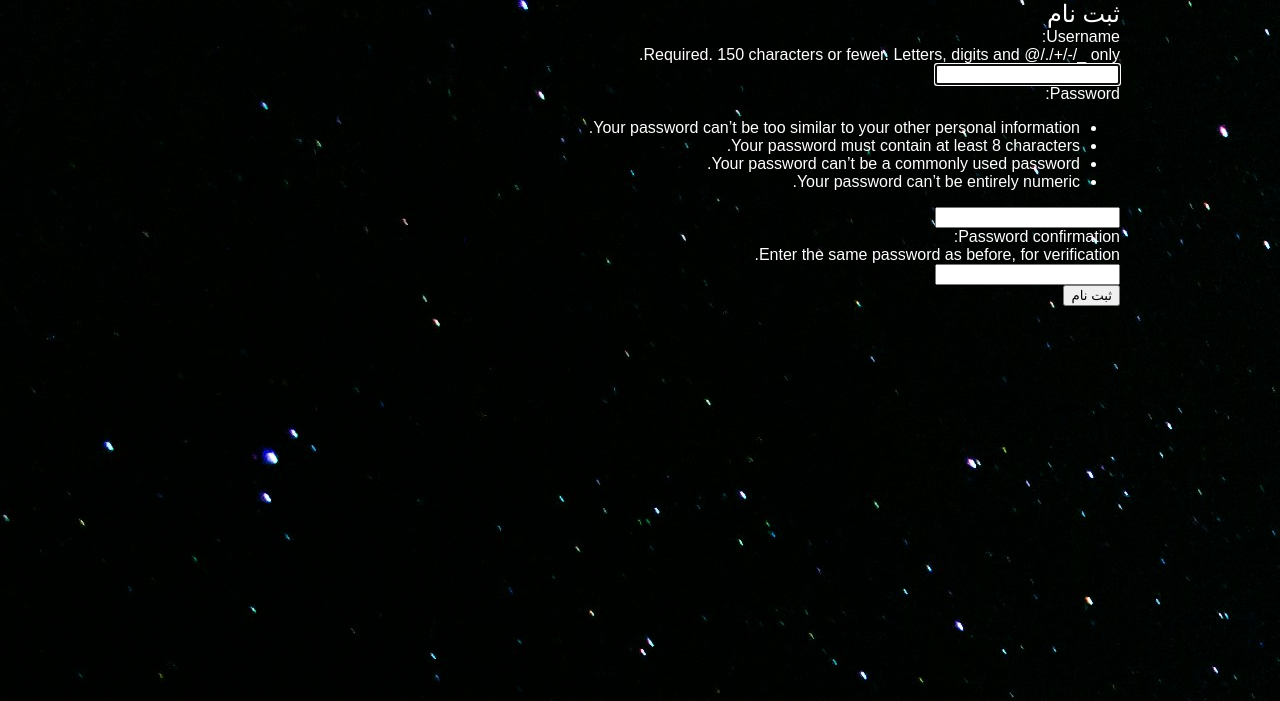
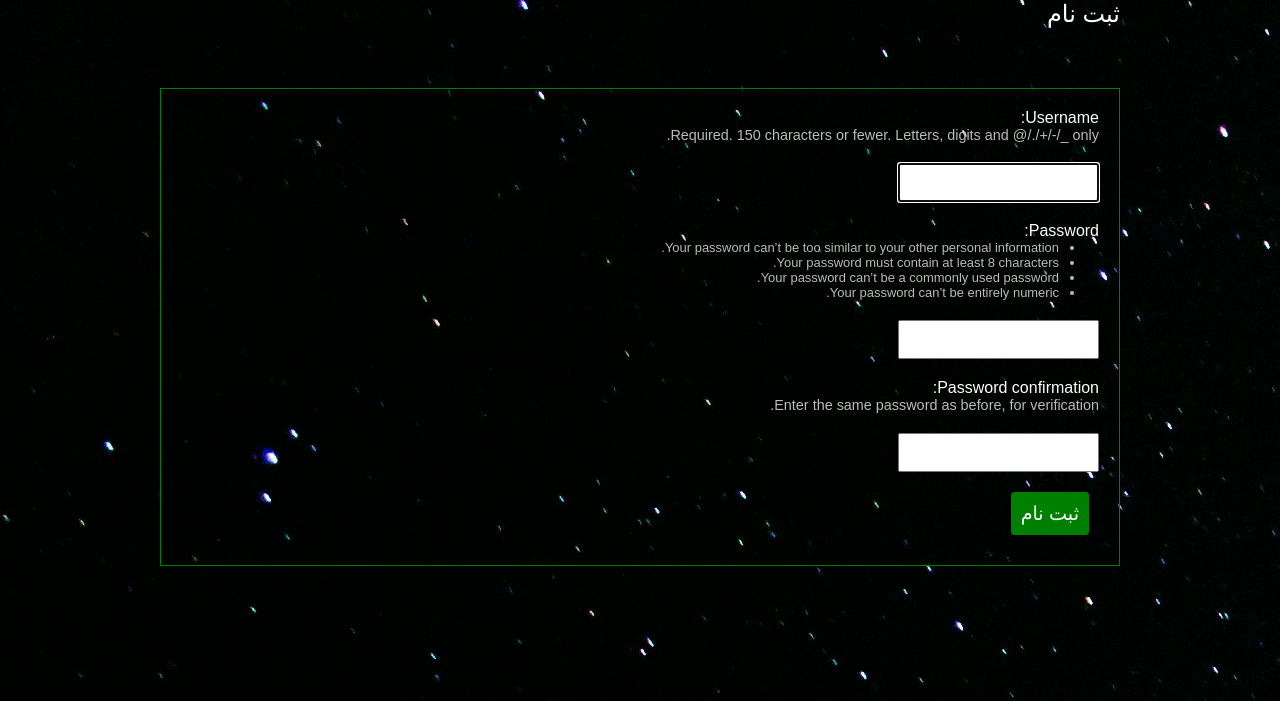
Before and after one commit to Moh3enzarif/Django-Weblog, a Django app: page /accounts/signup in a window 1280 px wide. Shown: the part 99-800 px from the top of the page. Run offline with Django 5.2, Linux system fonts and the light colour scheme.

Commit message:
style in signup and other links done

```diff
--- a/assets/style.css
+++ b/assets/style.css
@@ -58,7 +58,7 @@ nav button{
 
 .article{
     padding: 100px;
-    border: 1px solid #00db00;
+    border: 1px solid #008000;
     position: relative;
     padding-bottom: 40px;
 }
@@ -69,7 +69,7 @@ nav button{
 
 .article .author{
     padding: 10px;
-    background-color: #00db00;
+    background-color: #008000;
     position: absolute;
     right: 0;
     bottom: 0;
@@ -93,3 +93,58 @@ nav button{
 .article-detail .article p{
     text-align: center;
 }
+
+.site-form{
+    margin-top: 60px;
+    border: 1px solid #008000;
+    padding: 20px;
+}
+
+.site-form input, .site-form textarea{
+    display: block;
+    margin-bottom: 20px;
+    padding: 10px;
+}
+
+a.highlight{
+    border: 1px solid #008000;
+    padding: 10px;
+    border-radius: 4px;
+    color: #ffffff;
+}
+
+/* This is a hover for All links
+*/
+a:hover{
+    color: #008000;
+}
+
+/**********/
+
+.helptext, .helptext ul{
+    margin: 0 auto 20px;
+    color: #bbb;
+    font-size: 0.9em;
+    display: block;
+}
+
+.errorlist li{
+    padding: 10px;
+    list-style-type: none;
+    border: 1px solid #ff5722;
+    color: #ff5722;
+    margin: 10px 0;
+}
+
+.errorlist{
+    padding: 0;
+}
+
+.site-form input[type="submit"]{
+    border: 0;
+    color: #fff;
+    font-size: 1.2em;
+    background: #008000 ;
+    border-radius: 4px;
+    margin: 10px;
+}
--- a/mohsenzarif/urls.py
+++ b/mohsenzarif/urls.py
@@ -4,10 +4,11 @@ from . import views
 from django.contrib.staticfiles.urls import staticfiles_urlpatterns
 from django.conf import settings
 from django.conf.urls.static import static
+from articles.views import articles_list
 
 urlpatterns = [
     path('admin/', admin.site.urls),
-    path('' , views.home),
+    path('' , articles_list),
     path('about/' , views.about),
     path('articles/' , include('articles.urls')),
     path('accounts/' , include('accounts.urls')),
--- a/templates/base.html
+++ b/templates/base.html
@@ -25,7 +25,7 @@
                     </form>
                 </li>
                 <li>
-                    <a href="{% url 'articles:create' %}">نوشتن مقاله جدید</a>
+                    <a class="highlight" href="{% url 'articles:create' %}">نوشتن مقاله جدید</a>
                 </li>
                 {% else %}
                 <li>
```
Also changed, not shown: db.sqlite3.
